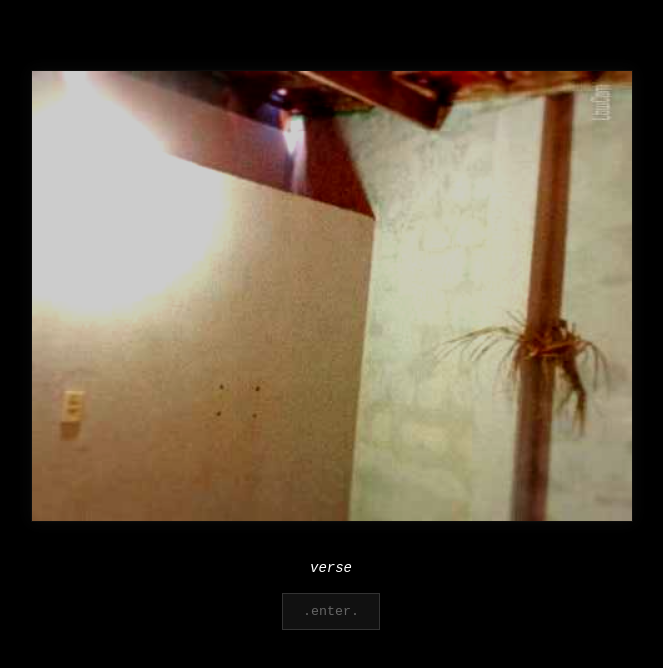
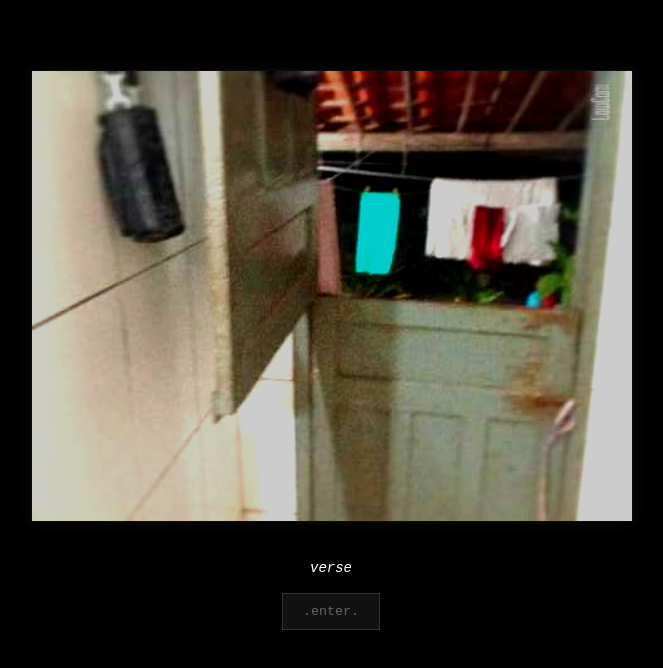
Before and after one commit to pedropirrito/notcron, a plain HTML site: page level2.html in a window 1280 px wide. Shown: the whole page, without its empty margins (309-972 px from the left). Drawn offline with Linux system fonts and the light colour scheme.

Commit message:
Update level2.html

```diff
--- a/level2.html
+++ b/level2.html
@@ -18,7 +18,7 @@
     <h1 style="color: #666666; font-size: 18px; letter-spacing: 4px; text-transform: uppercase; margin-bottom: 30px;">
     </h1>
     <div style="margin: 0 auto; max-width: 600px;">
-        <img src="level1.jpg" alt="level1"
+        <img src="level2.jpg" alt="level1"
              style="width: 100%; border: 1px solid #222222; box-shadow: 0 0 15px rgba(255,255,255,0.05); filter: contrast(120%) brightness(80%);">
     </div>
 
```
